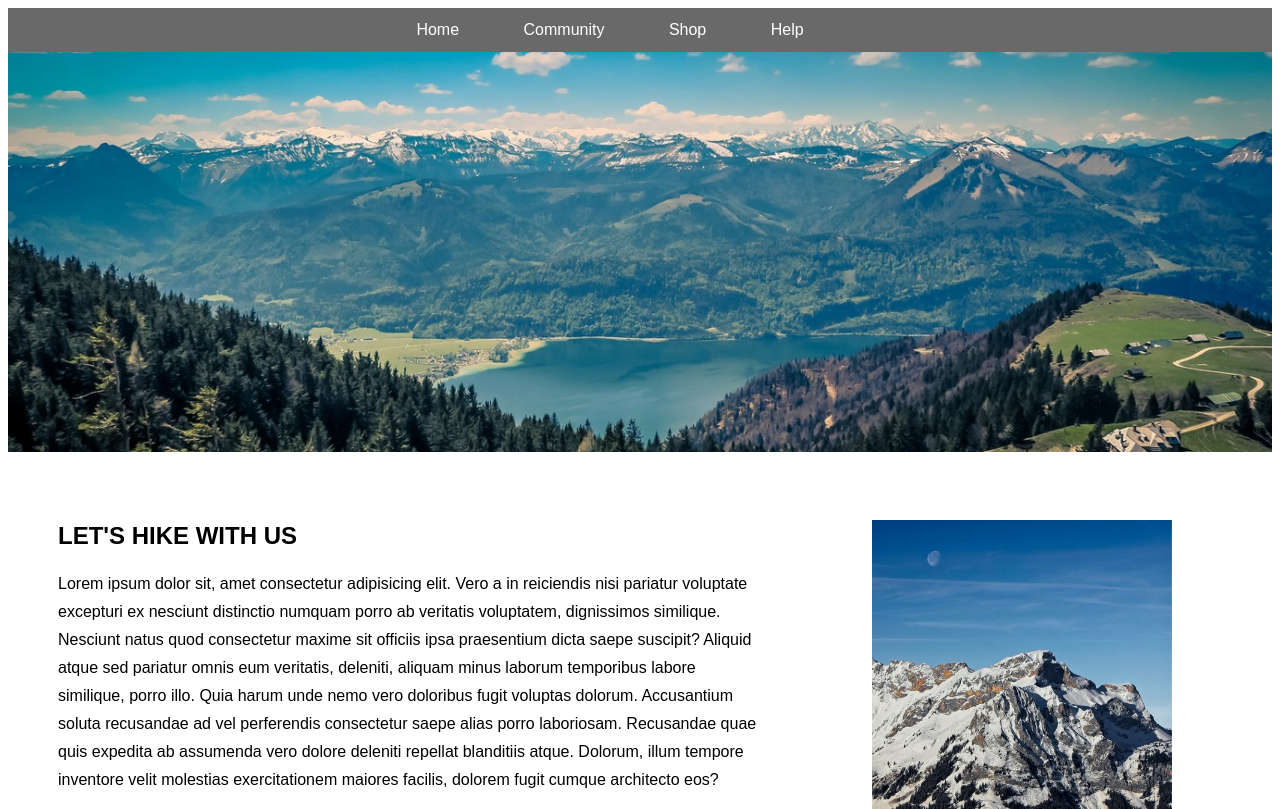
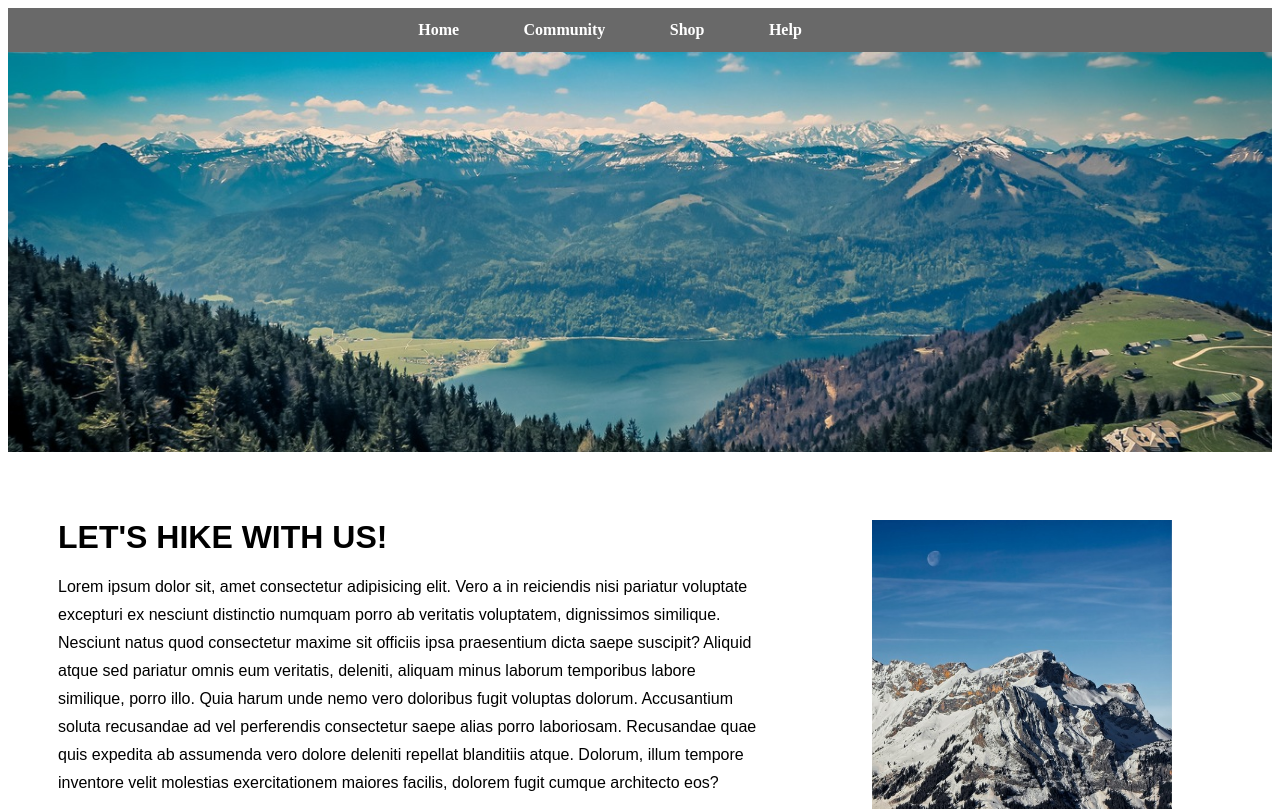
Before and after one commit to vitarahmada/tugas-msib-eduwork, a PHP site: page / in a window 1280 px wide. Shown: the top 809 px of the page. Run offline with PHP 8.4, Linux system fonts and the light colour scheme.

Commit message:
UPDATE TUGAS HTML

```diff
--- a/tugas-html/index.html
+++ b/tugas-html/index.html
@@ -23,7 +23,7 @@
 
         <div class="content cf">
             <div class="main">
-                <h2>LET'S HIKE WITH US</h2>
+                <h1>LET'S HIKE WITH US!</h1>
                 <p>Lorem ipsum dolor sit, amet consectetur adipisicing elit. Vero a in reiciendis nisi pariatur voluptate excepturi ex nesciunt distinctio numquam porro ab veritatis voluptatem, dignissimos similique. Nesciunt natus quod consectetur maxime sit officiis ipsa praesentium dicta saepe suscipit? Aliquid atque sed pariatur omnis eum veritatis, deleniti, aliquam minus laborum temporibus labore similique, porro illo. Quia harum unde nemo vero doloribus fugit voluptas dolorum. Accusantium soluta recusandae ad vel perferendis consectetur saepe alias porro laboriosam. Recusandae quae quis expedita ab assumenda vero dolore deleniti repellat blanditiis atque. Dolorum, illum tempore inventore velit molestias exercitationem maiores facilis, dolorem fugit cumque architecto eos?</p>
             </div>
 
--- a/tugas-html/style.css
+++ b/tugas-html/style.css
@@ -17,6 +17,8 @@ nav a{
     color: white;
     text-decoration: none;
     margin-right: 60px;
+    font-family: 'Times New Roman', Times, serif;
+    font-weight: bold;
 }
 
 nav a:hover{
```
